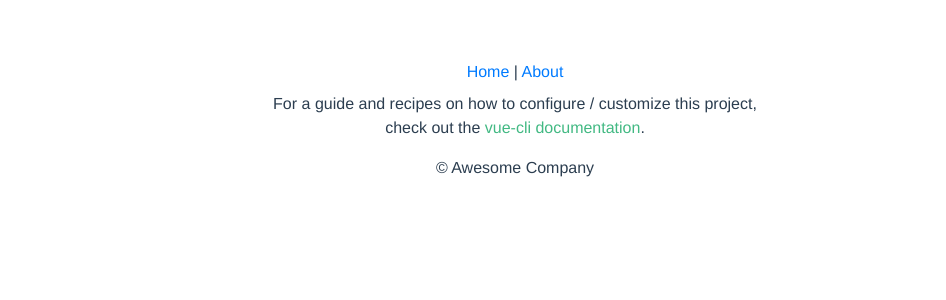
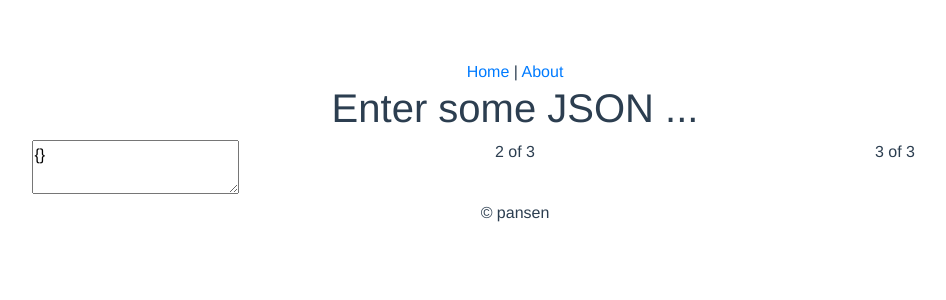
Before and after one commit to pansen/jschonc, a Vue app: page / in a window 1280 px wide. Shown: the top 300 px of the page, without its empty margins (125-1071 px from the left). Built offline with nearby package versions, Linux system fonts and the light colour scheme.

Commit message:
Using a bootstrap layout

```diff
--- a/package.json
+++ b/package.json
@@ -10,6 +10,8 @@
     "lint": "vue-cli-service lint"
   },
   "dependencies": {
+    "bootstrap": "^4.4.1",
+    "bootstrap-vue": "^2.1.0",
     "core-js": "^3.4.3",
     "vue": "^2.6.10",
     "vue-class-component": "^7.0.2",
--- a/src/components/Index.vue
+++ b/src/components/Index.vue
@@ -1,12 +1,14 @@
 <template>
   <layout name="LayoutDefault">
     <div class="hello">
-      <h1>{{ msg }}</h1>
-      <p>
-        For a guide and recipes on how to configure / customize this project,<br>
-        check out the
-        <a href="https://cli.vuejs.org" target="_blank" rel="noopener">vue-cli documentation</a>.
-      </p>
+      <h1>Enter some JSON ...</h1>
+      <b-container class="bv-example-row">
+        <b-row>
+          <b-col><textarea v-model="$data.json_input"></textarea></b-col>
+          <b-col>2 of 3</b-col>
+          <b-col>3 of 3</b-col>
+        </b-row>
+      </b-container>
     </div>
   </layout>
 </template>
@@ -15,9 +17,16 @@
   import {Component, Prop, Vue} from 'vue-property-decorator';
   import Layout from '@/layouts/Layout.vue';
 
+  const _data = {
+    'json_input': '{}'
+  };
+
   @Component({
     components: {
       Layout
+    },
+    data() {
+      return _data;
     }
   })
   export default class Index extends Vue {
--- a/src/layouts/LayoutDefault.vue
+++ b/src/layouts/LayoutDefault.vue
@@ -9,7 +9,7 @@
       <slot/>
     </main>
     <footer class="LayoutDefault__footer">
-      &copy; Awesome Company
+      &copy; pansen
     </footer>
   </div>
 </template>
```
Also changed, not shown: 1 other file (tests, documents, lock files or other folders).
